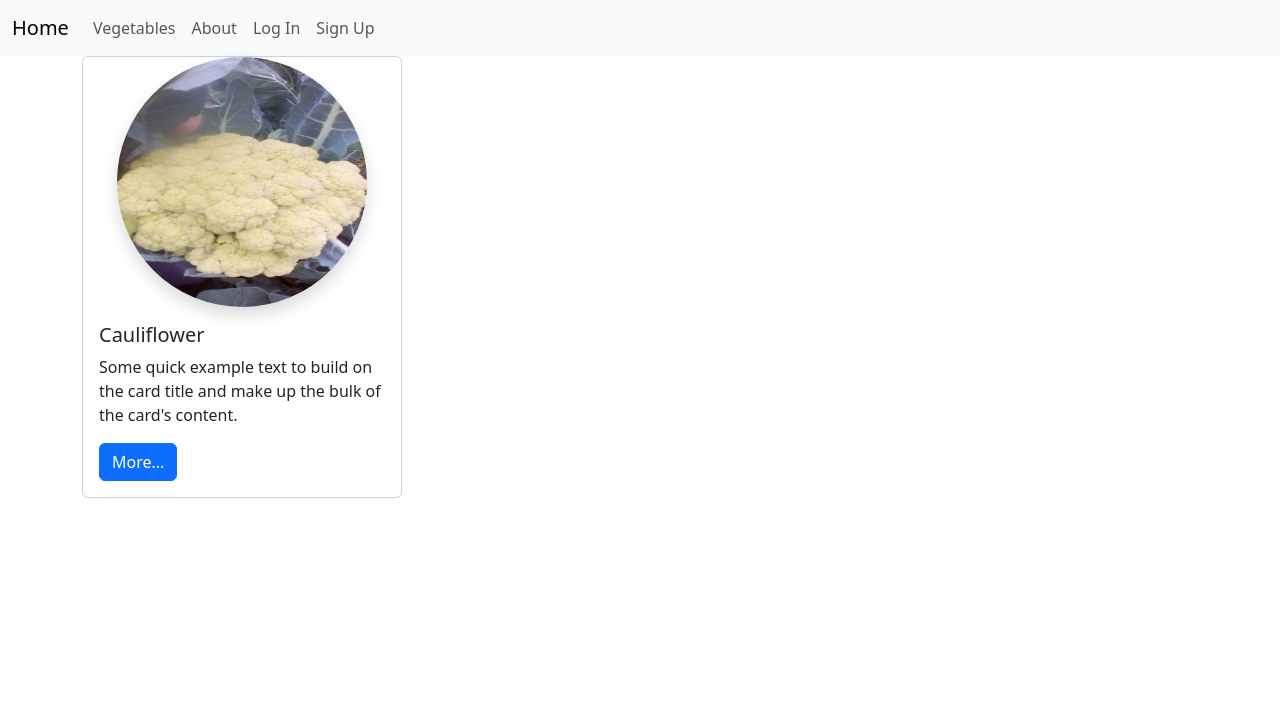
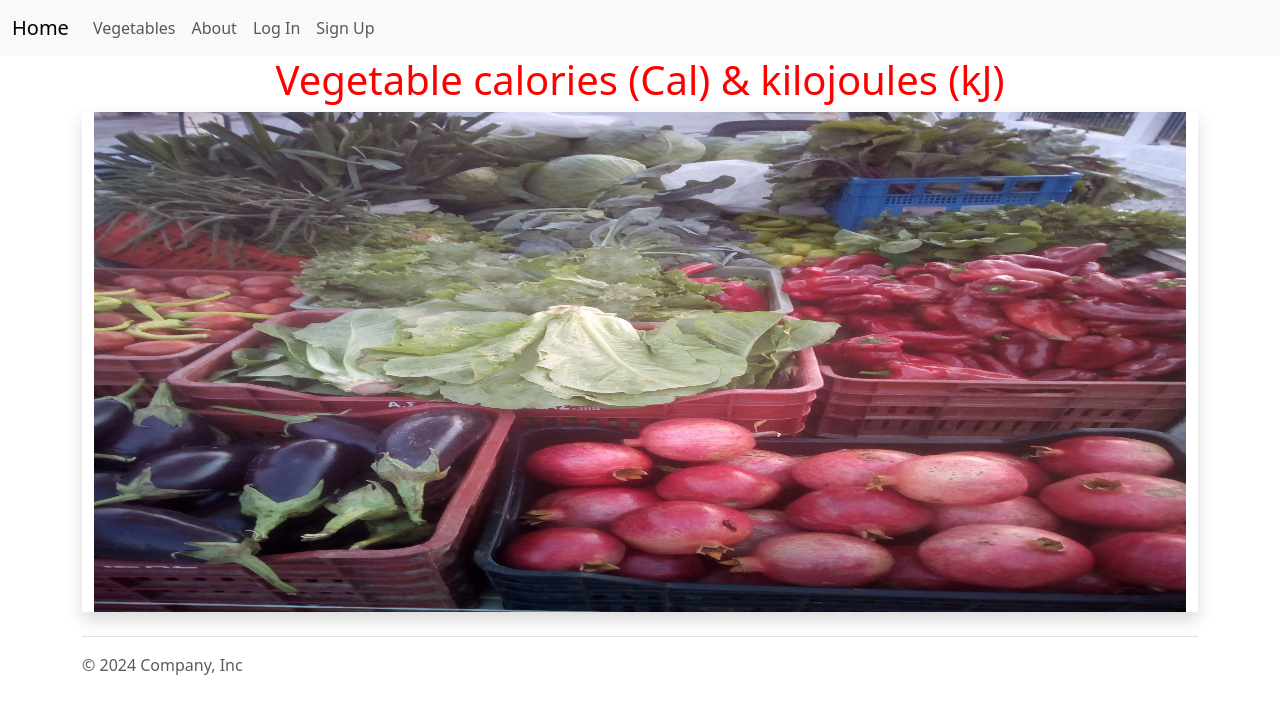
Before and after one commit to thras/vegetables_app, a Django app: page / in a window 1280 px wide. Shown: the top 714 px of the page. Run offline with Django 5.2, Linux system fonts and the light colour scheme; parts of the project's set-up code (start-up, migrations or seed data) failed here and were passed over.

Commit message:
css, footer, some html fixs, model choices upd, detail html updated

```diff
--- a/templates/_base.html
+++ b/templates/_base.html
@@ -3,33 +3,52 @@
 <!DOCTYPE html>
 <html lang="en">
   <head>
-    <meta charset="UTF-8">
-    <meta name="viewport" content="width=device-width, initial-scale=1.0">
+    <meta charset="UTF-8" />
+    <meta name="viewport" content="width=device-width, initial-scale=1.0" />
     <title>{% block title %} Vegetables {% endblock title %}</title>
-    <link href="https://cdn.jsdelivr.net/npm/bootstrap@5.3.3/dist/css/bootstrap.min.css" rel="stylesheet" integrity="sha384-QWTKZyjpPEjISv5WaRU9OFeRpok6YctnYmDr5pNlyT2bRjXh0JMhjY6hW+ALEwIH" crossorigin="anonymous">
-    <link rel="stylesheet" href="{% static 'css/base.css' %}">
+    <link
+      href="https://cdn.jsdelivr.net/npm/bootstrap@5.3.3/dist/css/bootstrap.min.css"
+      rel="stylesheet"
+      integrity="sha384-QWTKZyjpPEjISv5WaRU9OFeRpok6YctnYmDr5pNlyT2bRjXh0JMhjY6hW+ALEwIH"
+      crossorigin="anonymous"
+    />
+    <link rel="stylesheet" href="{% static 'css/base.css' %}" />
   </head>
   <body>
-
     <nav class="navbar navbar-expand-lg bg-body-tertiary">
       <div class="container-fluid">
         <a class="navbar-brand" href="{% url 'home' %}">Home</a>
-          <button class="navbar-toggler" type="button" data-bs-toggle="collapse" data-bs-target="#navbarNavAltMarkup" aria-controls="navbarNavAltMarkup" aria-expanded="false" aria-label="Toggle navigation">
+        <button
+          class="navbar-toggler"
+          type="button"
+          data-bs-toggle="collapse"
+          data-bs-target="#navbarNavAltMarkup"
+          aria-controls="navbarNavAltMarkup"
+          aria-expanded="false"
+          aria-label="Toggle navigation"
+        >
           <span class="navbar-toggler-icon"></span>
         </button>
         <div class="collapse navbar-collapse" id="navbarNavAltMarkup">
           <div class="navbar-nav">
             <ul class="navbar-nav me-auto mb-2 mb-md-0">
               <li class="nav-item">
-                        <a class="nav-link" href="{% url 'vegetable_list' %}">Vegetables</a>
+                <a class="nav-link" href="{% url 'vegetable_list' %}"
+                  >Vegetables</a
+                >
               </li>
               <li class="nav-item">
                 <a class="nav-link" href="{% url 'about' %}">About</a>
               </li>
               {% if user.is_authenticated %}
               <li class="nav-item">
-                        <a class="nav-link" href="{% url 'logout' %}">Log Out</a>
+                <form action="{% url 'logout' %}" method="post">
+                  {% csrf_token %}
+                  <button class="nav-link" type="submit">Log Out <b>{{ user.get_username }}</b></button>
+                </form>
               </li>
+
+
               {% else %}
               <li class="nav-item">
                 <a class="nav-link" href="{% url 'login' %}">Log In</a>
@@ -44,12 +63,27 @@
       </div>
     </nav>
 
+    <div class="container" >
+      {% block content %} {% endblock content %}
+    </div>
 
-    <div class="container" style="margin: auto;">
-        {% block content %}
-        {% endblock content %}
+
+    <div class="container bd-footer">
+      <footer class="d-flex flex-wrap justify-content-between align-items-center py-3 my-4 border-top">
+        <div class="col-md-4 d-flex align-items-center">
+
+
+
+          <span class="mb-3 mb-md-0 text-body-secondary">© <script>document.write(new Date().getFullYear())</script> Company, Inc</span>
         </div>
-    <script src="https://cdn.jsdelivr.net/npm/bootstrap@5.3.3/dist/js/bootstrap.bundle.min.js" integrity="sha384-YvpcrYf0tY3lHB60NNkmXc5s9fDVZLESaAA55NDzOxhy9GkcIdslK1eN7N6jIeHz" crossorigin="anonymous"></script>
+
+      </footer>
+    </div>
+    <script
+      src="https://cdn.jsdelivr.net/npm/bootstrap@5.3.3/dist/js/bootstrap.bundle.min.js"
+      integrity="sha384-YvpcrYf0tY3lHB60NNkmXc5s9fDVZLESaAA55NDzOxhy9GkcIdslK1eN7N6jIeHz"
+      crossorigin="anonymous"
+    ></script>
     <script src="{% static 'js/base.js' %}"></script>
   </body>
 </html>
--- a/templates/about.html
+++ b/templates/about.html
@@ -1,5 +1,6 @@
 {% extends "_base.html" %}
 {% block title %}About{% endblock title %}
+
 {% block content %}
     <h1>About Page</h1>
 {% endblock content %}
--- a/templates/home.html
+++ b/templates/home.html
@@ -1,31 +1,10 @@
-{% extends "_base.html" %}
-{% load static %}
+{% extends "_base.html" %} {% load static %}
 {% block title %}Home{% endblock title %}
 
 {% block content %}
-    <div class="card" style="width: 20rem; align-items: center;" >
-        <img class="rounded-circle shadow" alt="Cinque Terre" width="250" height="250" src="{% static 'images/Cauliflower.jpg' %}">
-        <div class="card-body">
-          <h5 class="card-title">Cauliflower</h5>
-          <p class="card-text">Some quick example text to build on the card title and make up the bulk of the card's content.</p>
-          <a href="#" class="btn btn-primary">More...</a>
-        </div>
-    </div>
-
-
-
-
-    <!-- {% if user.is_authenticated %}
-        <p>Hi {{ user.email }}!</p>
-        <!-- Django 5 need post method to logout -->
-        <form action="{% url 'logout' %}" method="post">
-            {% csrf_token %}
-            <button type="submit">Log Out</button>
-          </form>
-    {% else %}
-        <p>You are not logged in</p>
-        <a href="{% url 'login' %}">Log In</a>
-        <br>
-        <a href="{% url 'signup' %}">Sign Up</a>
-    {% endif %}
+  <div class="pagination row" style="text-align: center">
+    <h1>Vegetable calories (Cal) & kilojoules (kJ)</h1>
+        <img class="shadow" alt="vegetables" width="500" height="500"
+          src="{% static 'images/main_img.jpg' %}" />
+  </div>
 {% endblock content %}
--- a/vegetables/views.py
+++ b/vegetables/views.py
@@ -5,7 +5,7 @@ from django.views.generic import ListView, DetailView
 
 class VegetableListView(ListView):
     model = Vegetable
-    paginate_by = 8
+    paginate_by = 4
     context_object_name = 'vegetable_list'
     template_name = 'vegetables/vegetable_list.html'
 
```
Also changed, not shown: templates/vegetables/vegetable_detail.html (+22 -4 lines), templates/vegetables/vegetable_list.html (+22 -18 lines), vegetables/models.py (+8 -8 lines), static/images/main_img.jpg (added). Lines whose indentation alone changed are shown as unchanged.
